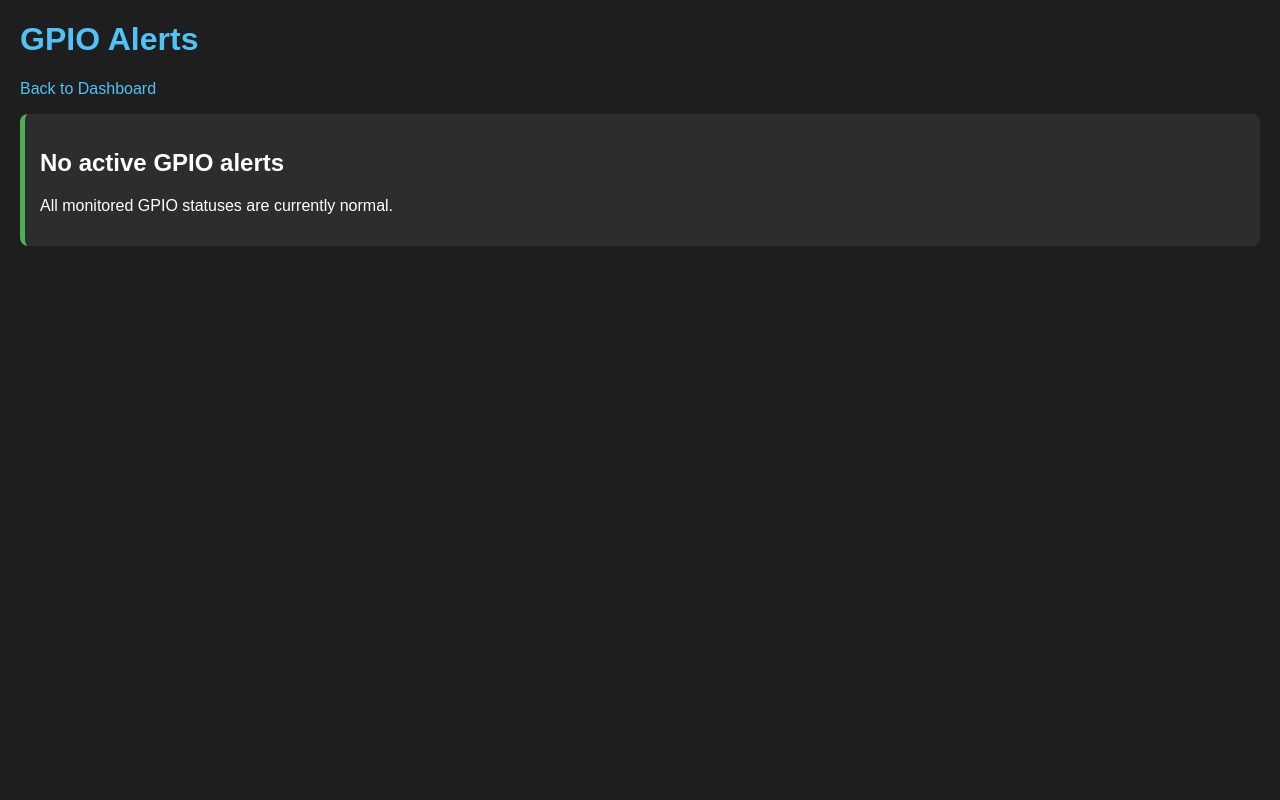
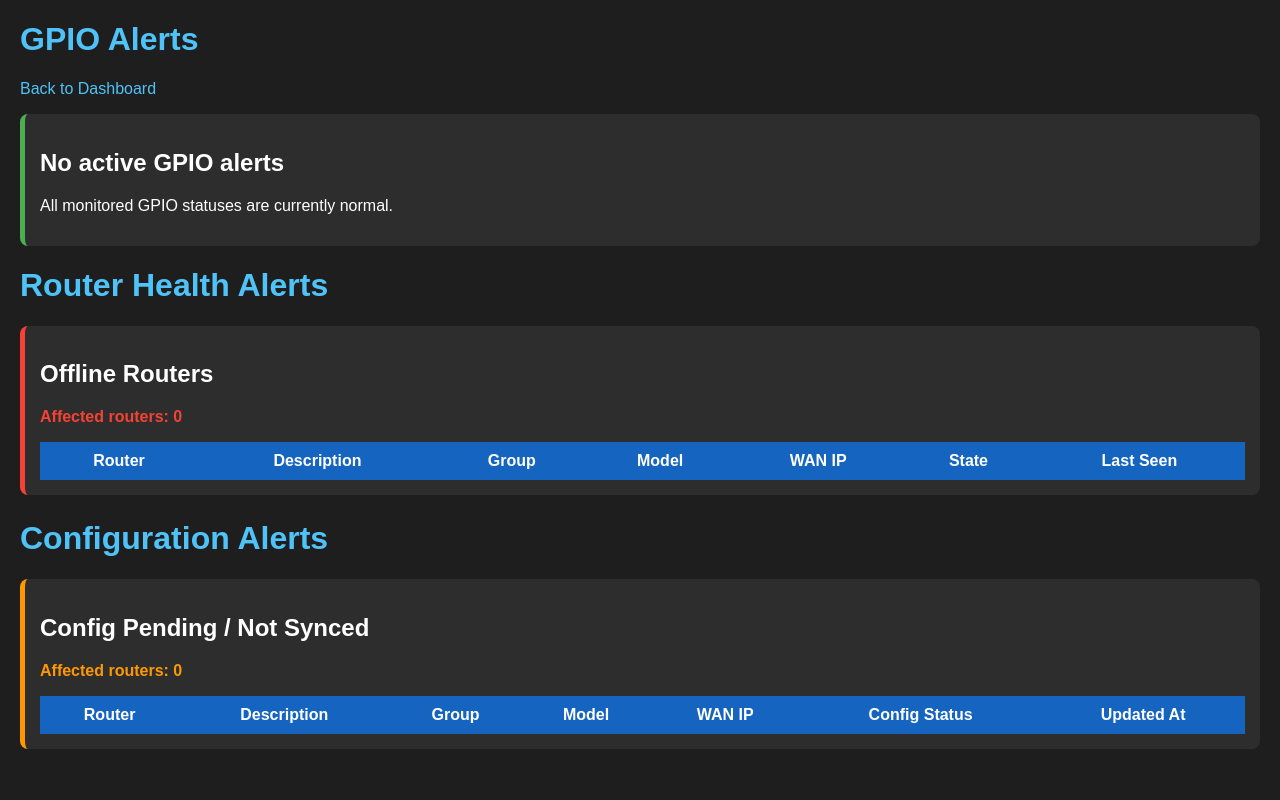
Before and after one commit to HectorLaraS/gpio_status_manager, a Flask app: page /alerts in a window 1280 px wide. Run offline with Flask 3, Linux system fonts and the light colour scheme; data that the repository does not hold is empty.

Commit message:
se completa 8.4

```diff
--- a/src/repositories/dashboard_repository.py
+++ b/src/repositories/dashboard_repository.py
@@ -161,6 +161,91 @@
 
     return f"{remaining_seconds}s"
 
+def get_offline_routers() -> list[dict[str, Any]]:
+    query = """
+        SELECT
+            r.name,
+            r.description,
+            g.name AS group_name,
+            r.full_product_name,
+            r.state,
+            w.ipv4_address,
+            r.last_seen_at
+        FROM dbo.routers r
+        LEFT JOIN dbo.groups g
+            ON r.group_id = g.id
+        LEFT JOIN dbo.router_wan_interfaces w
+            ON r.id = w.router_id
+            AND w.is_selected = 1
+        WHERE
+            r.is_active = 1
+            AND (r.state <> 'online' OR r.state IS NULL)
+        ORDER BY r.name;
+    """
+
+    with get_connection() as conn:
+        cursor = conn.cursor()
+        cursor.execute(query)
+        rows = cursor.fetchall()
+
+        return [
+            {
+                "name": row.name,
+                "description": row.description,
+                "group_name": row.group_name,
+                "full_product_name": row.full_product_name,
+                "state": row.state,
+                "ipv4_address": row.ipv4_address,
+                "last_seen_at": row.last_seen_at,
+            }
+            for row in rows
+        ]
+
+
+def get_config_pending_routers() -> list[dict[str, Any]]:
+    query = """
+        SELECT
+            r.name,
+            r.description,
+            g.name AS group_name,
+            r.full_product_name,
+            r.config_status,
+            w.ipv4_address,
+            r.updated_at
+        FROM dbo.routers r
+        LEFT JOIN dbo.groups g
+            ON r.group_id = g.id
+        LEFT JOIN dbo.router_wan_interfaces w
+            ON r.id = w.router_id
+            AND w.is_selected = 1
+        WHERE
+            r.is_active = 1
+            AND (
+                r.config_status IS NULL
+                OR LOWER(r.config_status) NOT LIKE '%sync%'
+                OR LOWER(r.config_status) LIKE '%pending%'
+            )
+        ORDER BY r.name;
+    """
+
+    with get_connection() as conn:
+        cursor = conn.cursor()
+        cursor.execute(query)
+        rows = cursor.fetchall()
+
+        return [
+            {
+                "name": row.name,
+                "description": row.description,
+                "group_name": row.group_name,
+                "full_product_name": row.full_product_name,
+                "config_status": row.config_status,
+                "ipv4_address": row.ipv4_address,
+                "updated_at": row.updated_at,
+            }
+            for row in rows
+        ]
+
 def get_dashboard_routers() -> list[dict[str, Any]]:
     query = """
         SELECT
--- a/src/web/routes.py
+++ b/src/web/routes.py
@@ -6,6 +6,12 @@
     get_dashboard_routers,
     get_dashboard_summary,
     get_last_poll_by_type,
+)
+
+from src.repositories.dashboard_repository import (
+    get_alert_widgets,
+    get_config_pending_routers,
+    get_offline_routers,
 )
 
 web_bp = Blueprint("web", __name__)
@@ -39,8 +45,12 @@
 @web_bp.route("/alerts")
 def alerts():
     alert_widgets = get_alert_widgets()
+    offline_routers = get_offline_routers()
+    config_pending_routers = get_config_pending_routers()
 
     return render_template(
         "alerts.html",
         alert_widgets=alert_widgets,
+        offline_routers=offline_routers,
+        config_pending_routers=config_pending_routers,
     )
--- a/src/web/static/style.css
+++ b/src/web/static/style.css
@@ -128,3 +128,12 @@
 a:hover {
     text-decoration: underline;
 }
+
+.warning-widget {
+    border-left: 5px solid #ff9800;
+}
+
+.warning-total {
+    color: #ff9800;
+    font-weight: bold;
+}
--- a/src/web/templates/alerts.html
+++ b/src/web/templates/alerts.html
@@ -61,5 +61,73 @@
 
     {% endif %}
 
+    <h1>Router Health Alerts</h1>
+
+<div class="alert-widget">
+    <h2>Offline Routers</h2>
+    <p class="alert-total">Affected routers: {{ offline_routers|length }}</p>
+
+    <table>
+        <thead>
+            <tr>
+                <th>Router</th>
+                <th>Description</th>
+                <th>Group</th>
+                <th>Model</th>
+                <th>WAN IP</th>
+                <th>State</th>
+                <th>Last Seen</th>
+            </tr>
+        </thead>
+        <tbody>
+            {% for router in offline_routers %}
+            <tr>
+                <td>{{ router.name }}</td>
+                <td>{{ router.description }}</td>
+                <td>{{ router.group_name }}</td>
+                <td>{{ router.full_product_name }}</td>
+                <td>{{ router.ipv4_address }}</td>
+                <td>{{ router.state }}</td>
+                <td>{{ router.last_seen_at }}</td>
+            </tr>
+            {% endfor %}
+        </tbody>
+    </table>
+</div>
+
+<h1>Configuration Alerts</h1>
+
+<div class="alert-widget warning-widget">
+    <h2>Config Pending / Not Synced</h2>
+    <p class="warning-total">Affected routers: {{ config_pending_routers|length }}</p>
+
+    <table>
+        <thead>
+            <tr>
+                <th>Router</th>
+                <th>Description</th>
+                <th>Group</th>
+                <th>Model</th>
+                <th>WAN IP</th>
+                <th>Config Status</th>
+                <th>Updated At</th>
+            </tr>
+        </thead>
+        <tbody>
+            {% for router in config_pending_routers %}
+            <tr>
+                <td>{{ router.name }}</td>
+                <td>{{ router.description }}</td>
+                <td>{{ router.group_name }}</td>
+                <td>{{ router.full_product_name }}</td>
+                <td>{{ router.ipv4_address }}</td>
+                <td>{{ router.config_status }}</td>
+                <td>{{ router.updated_at }}</td>
+            </tr>
+            {% endfor %}
+        </tbody>
+    </table>
+</div>
+
 </body>
 </html>
```
